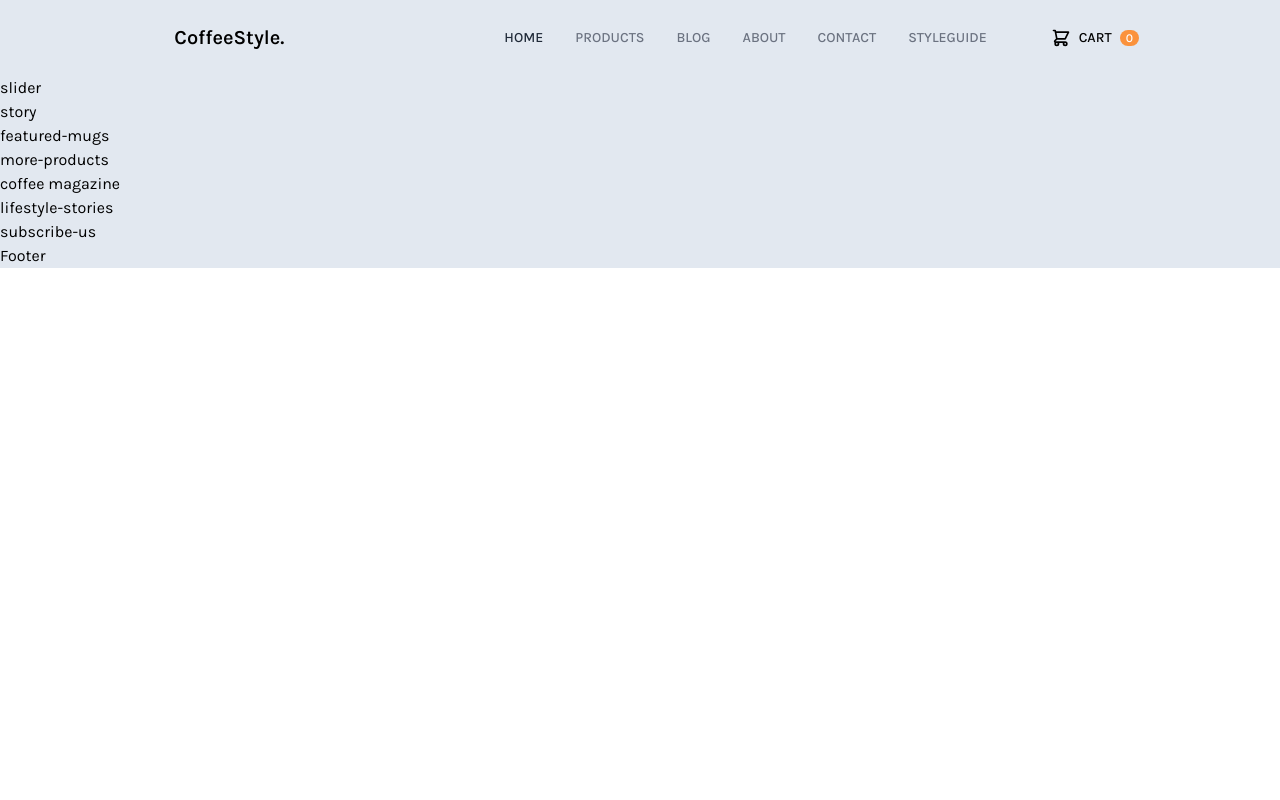
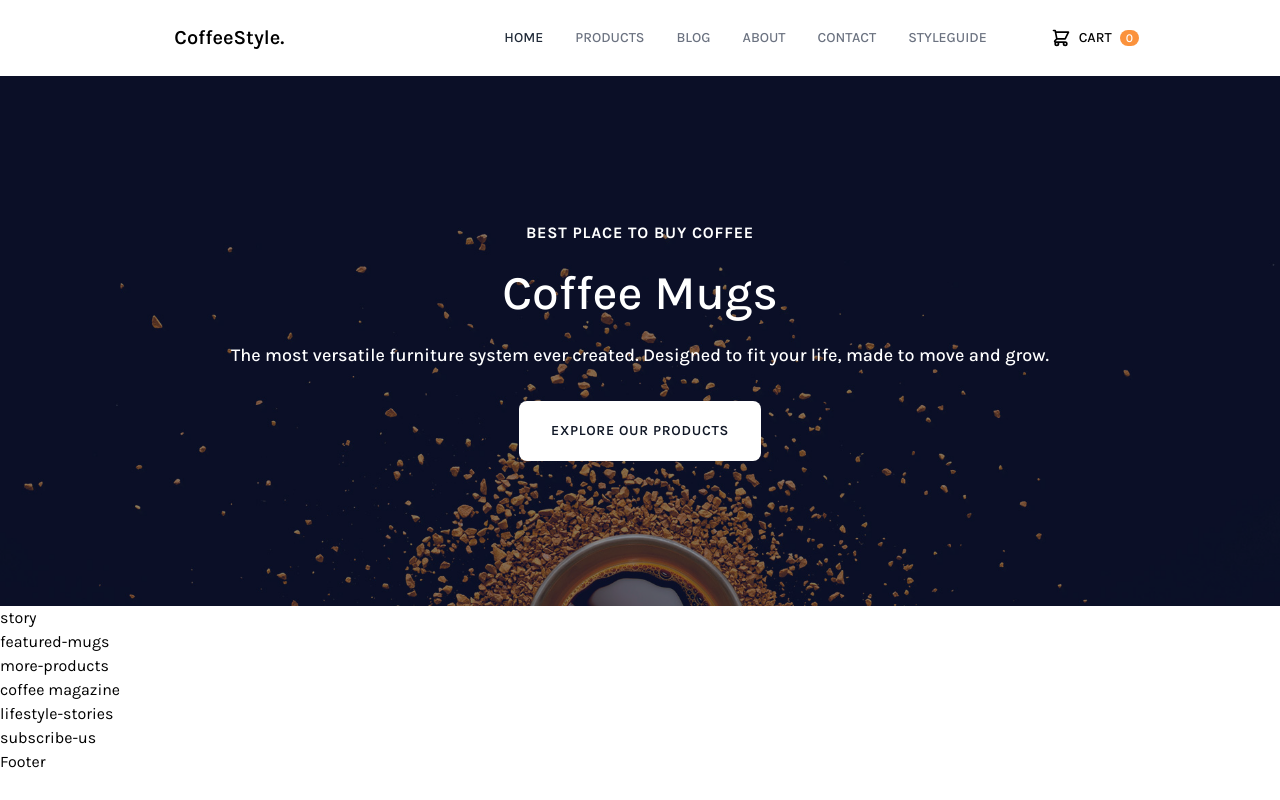
Before and after one commit to ThanhPhongsof/coffee-mugs, a website: page public/index.html in a window 1280 px wide. Drawn offline with Linux system fonts and the light colour scheme.

Commit message:
add slider

```diff
--- a/public/index.html
+++ b/public/index.html
@@ -11,7 +11,7 @@
   </head>
   <body>
     <div class="root">
-      <div class="mx-auto text-base content-wrapper max-w-screen-2xl bg-slate-200">
+      <div class="mx-auto text-base content-wrapper max-w-screen-2xl">
         <header class="py-6 mx-10">
           <nav class="relative flex flex-row items-center justify-between">
             <div class="text-xl font-semibold text-center cursor-pointer logo basis-2/6">CoffeeStyle.</div>
@@ -54,7 +54,18 @@
           </nav>
         </header>
         <main>
-          <div class="slider">slider</div>
+          <div class="slider h-[530px] bg-slider-bg bg-cover bg-no-repeat bg-bottom">
+            <div class="flex items-center justify-center w-full h-full bg-gray-900 bg-opacity-50">
+              <div class="mx-16 text-center text-white">
+                <div class="mb-6 font-bold tracking-wider uppercase">Best place to buy coffee</div>
+                <div class="text-4xl font-medium lg:text-5xl leading-[60px] mb-6">Coffee Mugs</div>
+                <div class="mb-6 text-lg font-medium lg:mb-8">The most versatile furniture system ever created. Designed to fit your life, made to move and grow.</div>
+                <div class="flex justify-center">
+                  <div class="px-8 py-5 text-sm font-semibold tracking-wider text-gray-900 uppercase transition-all bg-white rounded-lg cursor-pointer w-max hover:bg-opacity-95">Explore Our Products</div>
+                </div>
+              </div>
+            </div>
+          </div>
           <div class="story">story</div>
           <div class="featured-mugs">featured-mugs</div>
           <div class="more-products">more-products</div>
--- a/tailwind.config.js
+++ b/tailwind.config.js
@@ -18,6 +18,9 @@ module.exports = {
       animation: {
         slideDown: "slideDown 0.4s ease-in-out",
       },
+      backgroundImage:{
+        'slider-bg':'url("./img/slider-bg.jpg")'
+      }
     },
   },
   plugins: [],
```
Also changed, not shown: public/img/slider-bg.jpg (added), public/output.css.
